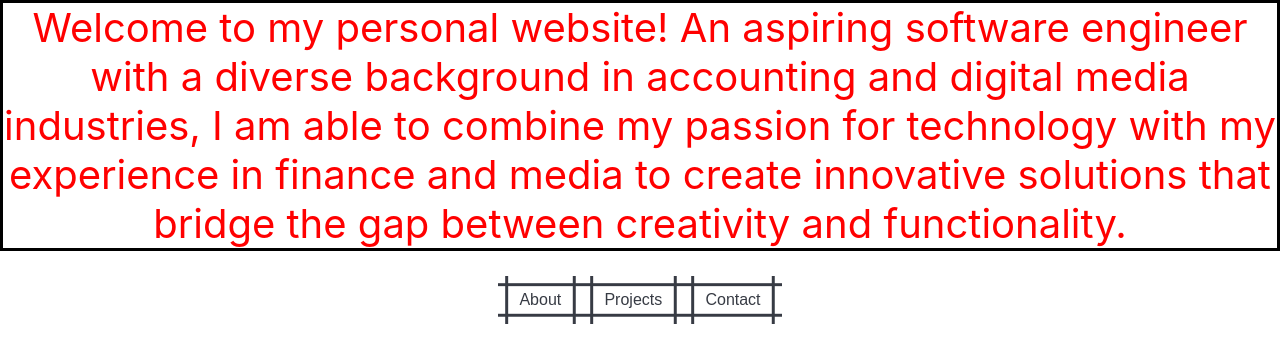
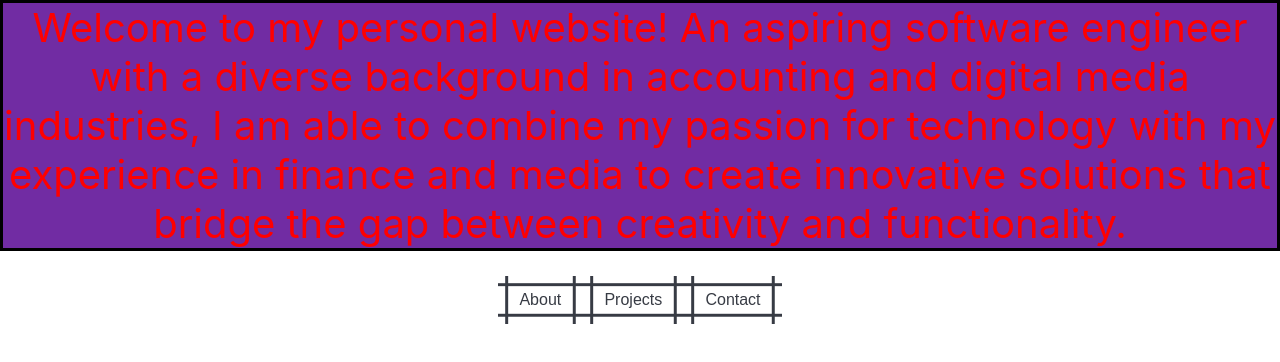
Before and after one commit to dzeng91/DavidZeng_Site, a React (Create React App) app: page / in a window 1280 px wide. Shown: the top 362 px of the page. Built offline with nearby package versions, Linux system fonts and the light colour scheme.

Commit message:
added some about css

```diff
--- a/src/App.css
+++ b/src/App.css
@@ -41,7 +41,22 @@
   color: red;
   border: solid black;
   font-size: 40px;
+  animation-name: color-animation;
+  animation-duration: 10s;
+  animation-iteration-count: infinite;
 
+}
+
+@keyframes color-animation {
+  0% {
+     background: #ad1457;
+  }
+  50% {
+     background: #6a1b9a;
+  }
+  100% {
+     background: #bbdefb
+  }
 }
 
     /* Button CSS */
@@ -64,9 +79,7 @@
       outline: var(--b) solid #0000;
       outline-offset: .6em;
       font-size: 16px;
-
       border: 0;
-
       user-select: none;
       -webkit-user-select: none;
       touch-action: manipulation;
@@ -81,5 +94,5 @@
 
     .button-89:active {
       background: var(--color);
-      color: #fff;
+      color: white;
     }
```
